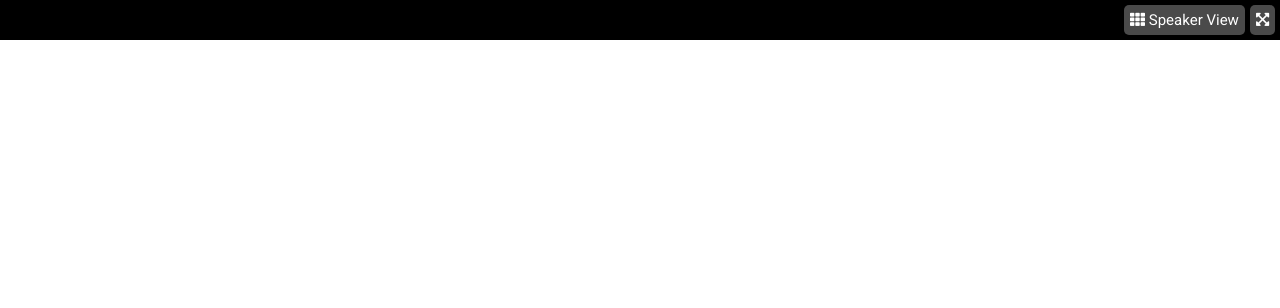
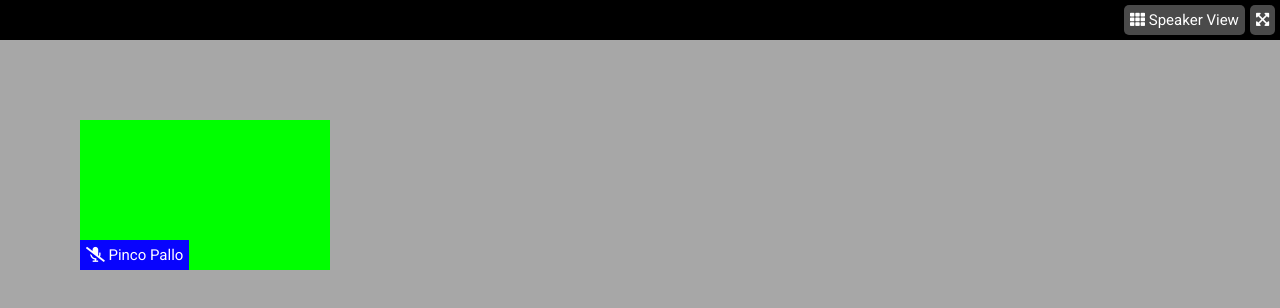
Before and after one commit to KSigma91/html-css-zoom, a plain HTML site: page index.html in a window 1280 px wide. Drawn offline with Linux system fonts and the light colour scheme.

Commit message:
struttura main

```diff
--- a/css/style.css
+++ b/css/style.css
@@ -17,10 +17,14 @@ i {
     color: white;
 }
 
+img {
+    max-width: 100%;
+}
+
 /* impostazioni header */
 header .top-bar {
     background: #000;
-    width: 100vw;
+    width: 100%;
     height: 5vh;
     display: flex;
     justify-content: flex-end;
@@ -35,3 +39,32 @@ header .top-bar .item-sx, .item-dx {
     border-radius: 5px;
     align-self: center;
 }
+
+
+/* impostazioni main */
+main .grid-box {
+    background: #a7a7a7;
+    width: 100%;
+    height: 100vh;
+    display: flex;
+}
+
+main .grid-box .user {
+    display: flex;
+    /* debug */
+    width: 250px;
+    height: 150px;
+    background: lime;
+}
+
+.grid-box .user {
+    margin: 80px;
+}
+
+.user a {
+    font-size: 15px;
+    padding: 6px;
+    align-self: flex-end;
+    /* debug */
+    background: #0804fd;
+}
--- a/index.html
+++ b/index.html
@@ -35,7 +35,19 @@
         </div>
     </header>
 
-    <main></main>
+    <main>
+
+        <div class="grid-box">
+
+            <div class="user">
+                <!-- <img src="https://i.picsum.photos/id/1005/5760/3840.jpg?hmac=2acSJCOwz9q_dKtDZdSB-OIK1HUcwBeXco_RMMTUgfY" alt="thumbnai_user"> -->
+                <a href="#">
+                    <i class="fas fa-microphone-slash"></i>
+                    Pinco Pallo
+                </a>
+            </div>
+        </div>
+    </main>
 
     <footer></footer>
 
```
